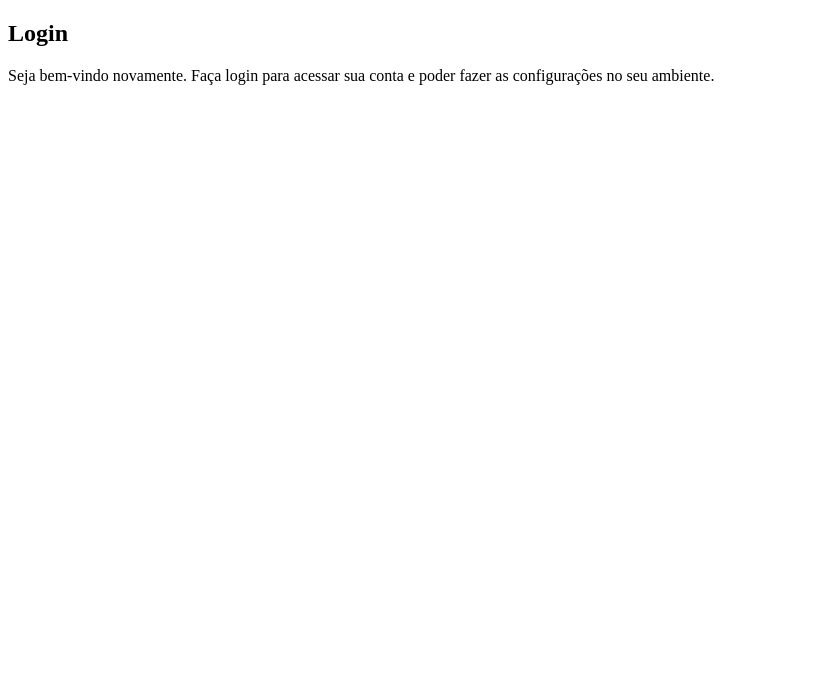
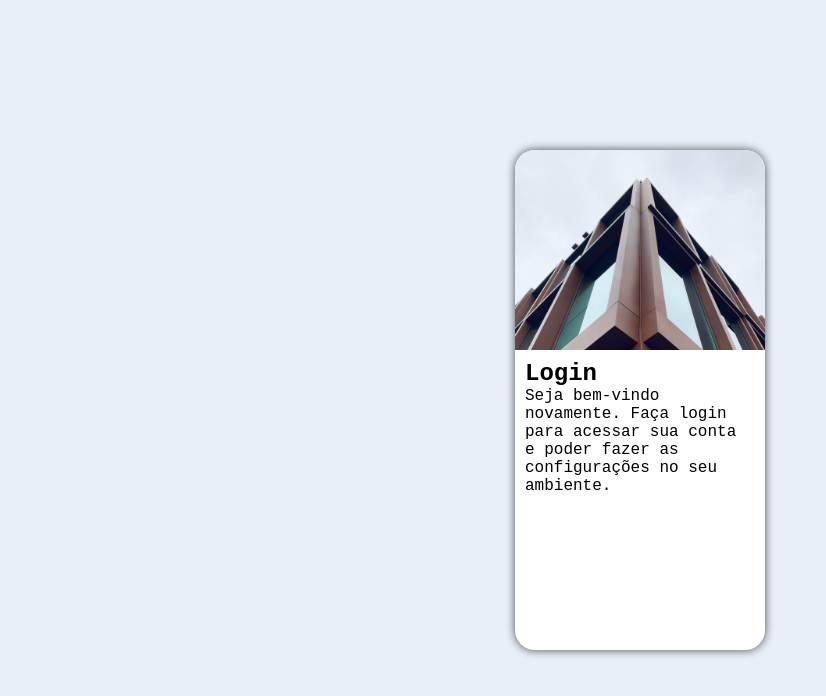
Before and after one commit to Anderson-Campos/projeto-login, a plain HTML site: page index.html in a window 1280 px wide. Shown: the whole page, without its empty margins (0-826 px from the left). Drawn offline with Linux system fonts and the light colour scheme.

Commit message:
correção projeto login

```diff
--- a/estilos/style.css
+++ b/estilos/style.css
@@ -6,3 +6,45 @@
     #4B7474
     #E7EFF8
 */
+*{
+    font-family: 'Courier New', Courier, monospace;
+    padding: 0px;
+    margin: 0px;
+    box-sizing: border-box;
+}
+body, html{
+    background-color: #e7eff8;
+    height: 100vh;
+    width: 100vw;
+}
+
+main{
+    position: relative;
+    height: 100vh;
+    width: 100vw;
+}
+
+section#login{
+    background-color: white;
+    width: 250px;
+    height: 500px;
+    border-radius: 20px;
+    position: absolute;
+    top: 50%;
+    left: 50%;
+    transform: translate(-50%, -50%);
+    overflow: hidden;
+    box-shadow: 0px 0px 10px rgba(0, 0, 0, 0.692);
+}
+
+section#login > div#imagem{
+    background:  #e7eff8 url(../imagens/building.jpg);
+    background-size: cover;
+    height: 200px;
+    display: block;
+}
+
+section#login > div#formulario{
+    padding: 10px;
+    display: block;
+}
```
Also changed, not shown: index.html (line endings or trailing spaces).
